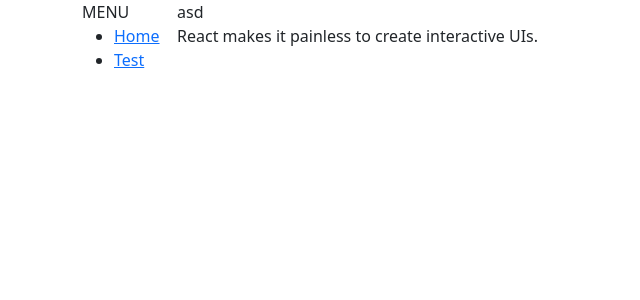
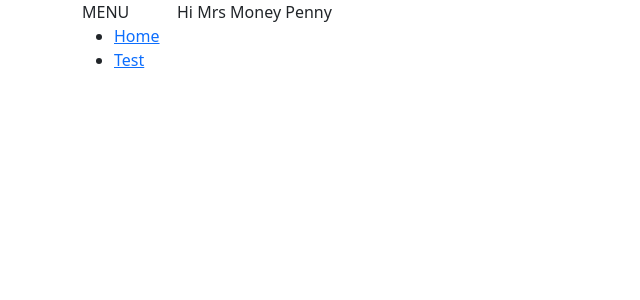
Before and after one commit to bs-schulze/bricksalereact, a React (Create React App) app: page /test in a window 1280 px wide. Shown: the top 300 px of the page, without its empty margins (0-640 px from the left). Built offline with nearby package versions, Linux system fonts and the light colour scheme.

Commit message:
Seiten verschoben

```diff
--- a/src/App.tsx
+++ b/src/App.tsx
@@ -6,82 +6,12 @@ import { BrowserRouter, Outlet, Route,  Routes } from 'react-router-dom';
 import { LegoPrice1 } from './components/lego-price';
 import { Category, Price } from './components/types';
 import { CategorySelect } from './components/category-select';
+import { Layout } from './components/layout';
+import { Prices } from './pages/prices';
+import { Welcome } from './pages/welcome';
 
 
 
-
-
-function Layout () {
-  return (
-    <div className="App" >
-      <div className="container">
-        <div className="row">
-          <div className="col-1">
-            MENU
-            <ul>
-              <li><a href="/">Home</a></li>
-              <li><a href="/test">Test</a></li>
-            </ul>
-          </div>
-            <div className="col-11">
-            <Outlet />
-            </div>
-        </div>
-      </div>
-
-    </div>
-  )};
-
-
-function Welcome({person}: {person: string}) {
-  return (
-    <div>
-      {person}
-      <p>React makes it painless to create interactive UIs.</p>
-    </div>
-  );}
-
-
-
-
-const Home = () => {
-  const [prices, setPrices] = useState([]);
-  const [categories, setCategories] = useState([]);
-
-  useEffect(() => {
-    axios
-       .get('http://localhost:9090/api/legoprices', {
-
-       }
-       )
-       .then((response) => {
-          setPrices(response.data);
-          // console.log(response.data);
-       })
-       .catch((err) => {
-          console.log(err);
-       });
-       axios
-       .get('http://localhost:9090/api/categories', {
-
-       }
-       )
-       .then((response) => {
-          setCategories(response.data);
-          console.log(response.data);
-       })
-       .catch((err) => {
-          console.log(err);
-       });
- }, []);
-  return (<>
-
-            <div className="col-9">
-              {/* <LegoPrice prices={posts} categories={categories}/> */}
-              <LegoPrice1 prices={prices} categories={categories} setPrices={setPrices}/>
-            </div>
-  </>
-)};
 
 function App() {
 
@@ -90,8 +20,8 @@ function App() {
 
     <Routes>
       <Route path="/" element={<Layout />}>
-        <Route index element={<Home/>} />
-        <Route path="/test" element={<Welcome person='asd'/>} />
+        <Route index element={<Prices/>} />
+        <Route path="/test" element={<Welcome person='Mrs Money Penny'/>} />
         </Route>
     </Routes>
     </BrowserRouter>
--- /dev/null
+++ b/src/components/layout.tsx
@@ -0,0 +1,22 @@
+import { Outlet } from "react-router-dom";
+
+export function Layout () {
+    return (
+      <div className="App" >
+        <div className="container">
+          <div className="row">
+            <div className="col-1">
+              MENU
+              <ul>
+                <li><a href="/">Home</a></li>
+                <li><a href="/test">Test</a></li>
+              </ul>
+            </div>
+              <div className="col-11">
+              <Outlet />
+              </div>
+          </div>
+        </div>
+
+      </div>
+    )};
--- /dev/null
+++ b/src/pages/prices.tsx
@@ -0,0 +1,41 @@
+import axios from "axios";
+import { useEffect, useState } from "react";
+import { LegoPrice1 } from "../components/lego-price";
+
+export function Prices() {
+    const [prices, setPrices] = useState([]);
+    const [categories, setCategories] = useState([]);
+
+    useEffect(() => {
+      axios
+         .get('http://localhost:9090/api/legoprices', {
+
+         }
+         )
+         .then((response) => {
+            setPrices(response.data);
+            // console.log(response.data);
+         })
+         .catch((err) => {
+            console.log(err);
+         });
+         axios
+         .get('http://localhost:9090/api/categories', {
+
+         }
+         )
+         .then((response) => {
+            setCategories(response.data);
+            console.log(response.data);
+         })
+         .catch((err) => {
+            console.log(err);
+         });
+   }, []);
+    return (<>
+
+              <div className="col-9">
+                <LegoPrice1 prices={prices} categories={categories} setPrices={setPrices}/>
+              </div>
+    </>
+  )};
--- /dev/null
+++ b/src/pages/welcome.tsx
@@ -0,0 +1,6 @@
+export function Welcome({person}: {person: string}) {
+    return (
+      <div>
+        Hi {person}
+      </div>
+    );}
```
